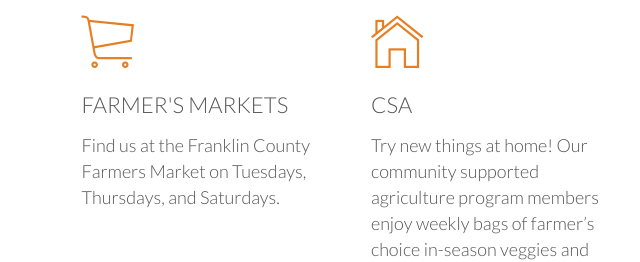
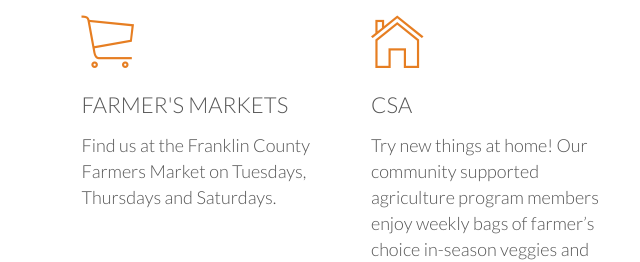
Before and after one commit to UpFrnt/HighFiveFarm, a plain HTML site: page index.html in a window 1280 px wide. Shown: the part 1180-1442 px from the top of the page, 0-640 px from the left. Drawn offline with nearby package versions, Linux system fonts and the light colour scheme; a script that the page names is missing; files whose address does not match are found by name.

Commit message:
minor spelling error

```diff
--- a/index.html
+++ b/index.html
@@ -47,7 +47,7 @@
                     <i class="ion-ios-cart-outline icon-big"></i>
                     <h3>Farmer's Markets</h3>
                     <p>
-                    Find us at the Franklin County Farmers Market on Tuesdays, Thursdays, and Saturdays.
+                    Find us at the Franklin County Farmers Market on Tuesdays, Thursdays and Saturdays.
 
                     </p>
                 </div>
```
